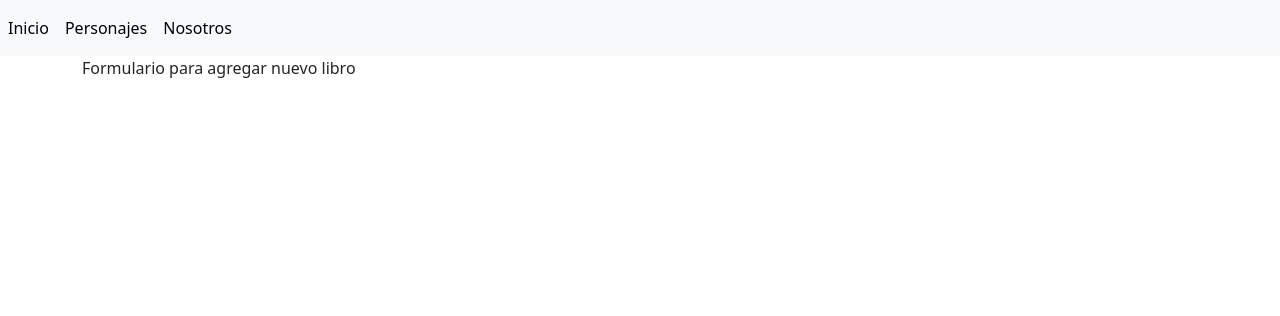
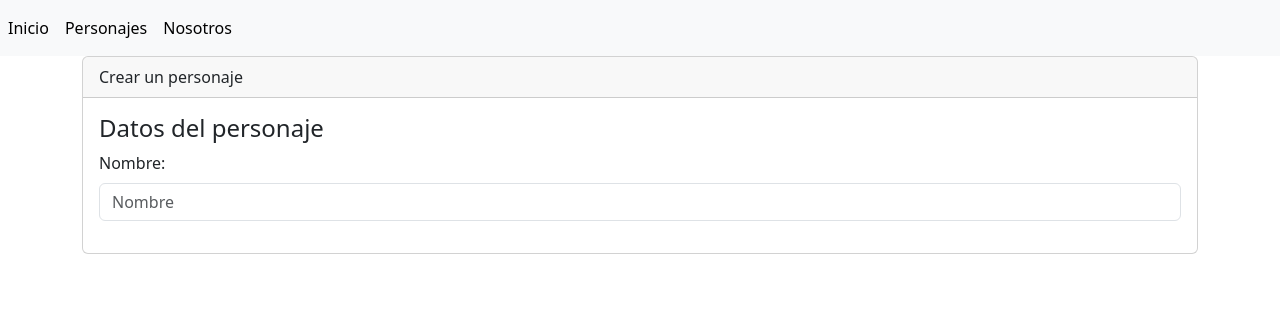
Before and after one commit to andressochoaa/abcprueba, a Django app: template prueba/rickandmorty/templates/personajes/crear.html in a window 1280 px wide. Shown: the top 316 px of the page. Run offline with Django 5.2, Linux system fonts and the light colour scheme; the template is opened without the code that fills it, so the values that code supplies are empty.

Commit message:
maquetacion completada de todas las vistas

```diff
--- a/prueba/rickandmorty/templates/personajes/crear.html
+++ b/prueba/rickandmorty/templates/personajes/crear.html
@@ -4,6 +4,15 @@
 
 {% block contenido %}
 
-Formulario para agregar nuevo libro
+<div class="card">
+    <div class="card-header">Crear un personaje</div>
+    <div class="card-body">
+        <h4 class="card-title">Datos del personaje</h4>
+
+        {% include 'personajes/form.html' %}
+
+    </div>
+</div>
+
 
 {% endblock %}
--- a/prueba/rickandmorty/templates/personajes/form.html
+++ b/prueba/rickandmorty/templates/personajes/form.html
@@ -0,0 +1,7 @@
+<form enctype="multipart/form-data" method="post">
+    <div class="mb-3">
+        <label for="" class="form-label">Nombre:</label>
+        <input type="text" class="form-control" name="" id="" aria-describedby="helpId" placeholder="Nombre"/>
+    </div>
+
+</form>
--- a/prueba/rickandmorty/urls.py
+++ b/prueba/rickandmorty/urls.py
@@ -5,4 +5,6 @@ urlpatterns = [
     path('inicio', views.inicio, name='inicio'),
     path('nosotros', views.nosotros, name='nosotros'),
     path('personajes', views.personajes, name='personajes'),
+    path('personajes/crear', views.crear, name='crear'),
+    path('personajes/editar', views.editar, name='editar'),
 ]
```
Also changed, not shown: prueba/rickandmorty/templates/personajes/editar.html (+9 -1 lines), prueba/rickandmorty/templates/personajes/index.html (+7 -2 lines), prueba/rickandmorty/views.py (+6 -1 lines).
